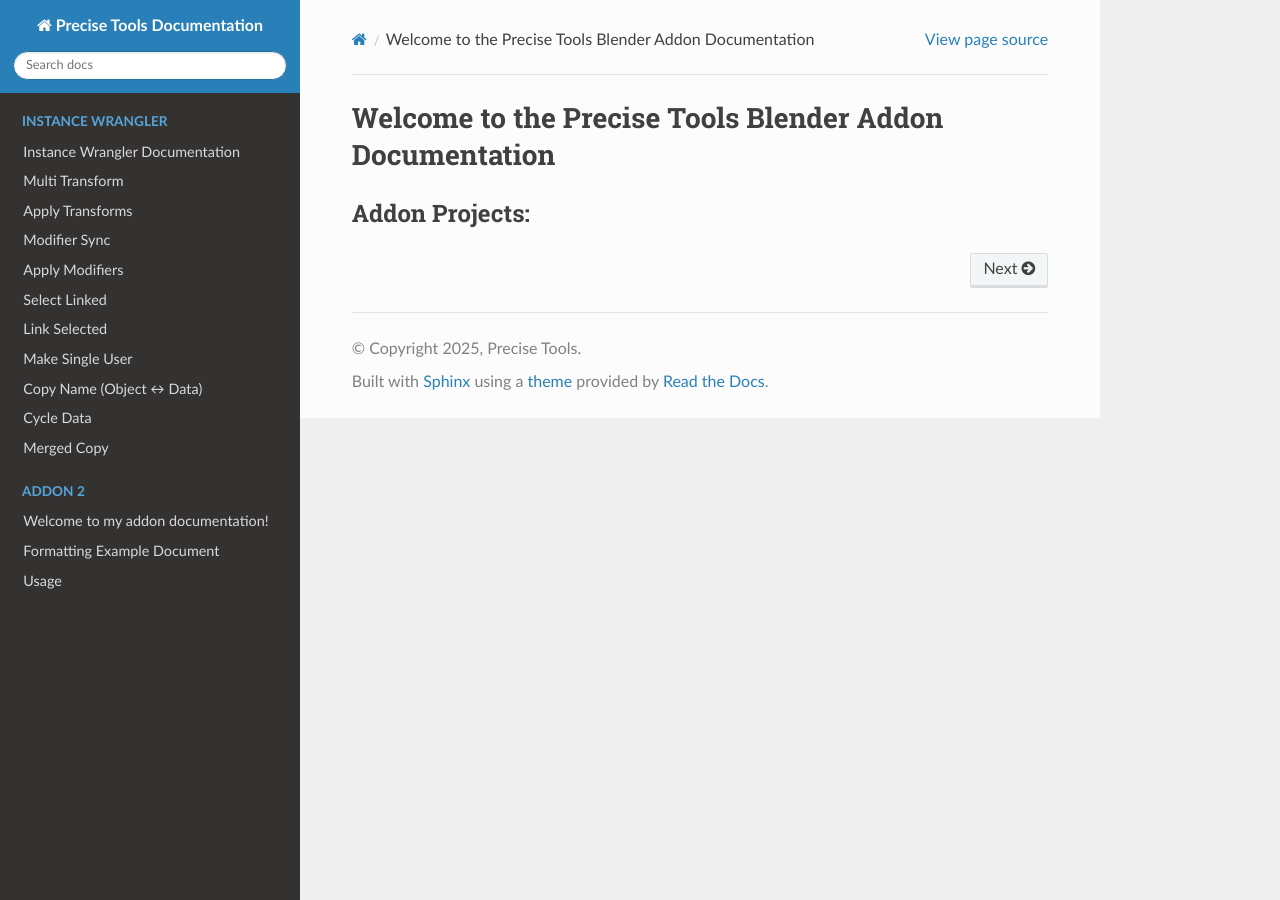
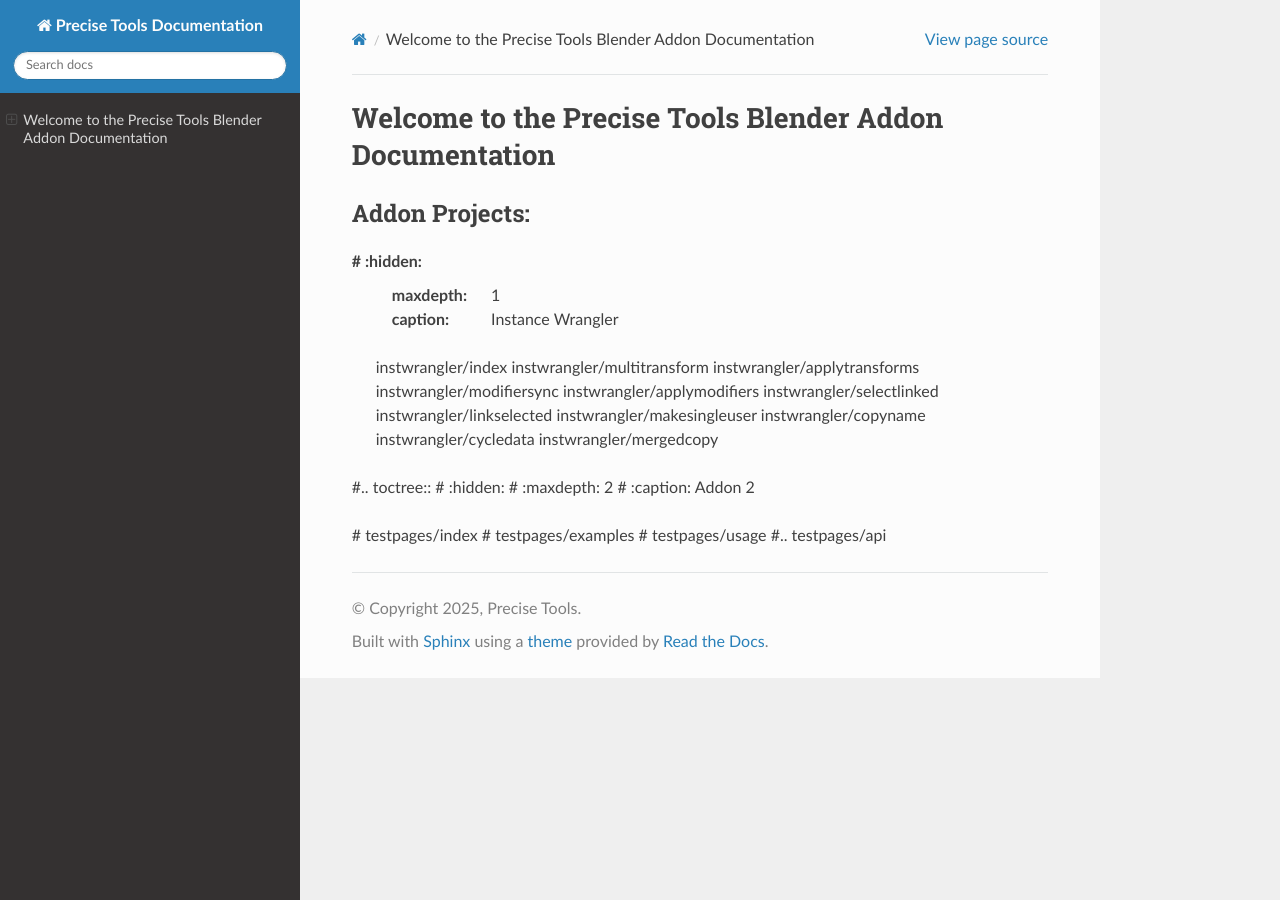
Before and after one commit to jb1981dev/Precise-Docs, a Sphinx documentation site: the page built from docs/source/index.rst, in a window 1280 px wide. Built offline with Sphinx 7.4.7 and the Read the Docs theme 3.1.0, drawn with Linux system fonts in a browser that asks for light colours.

Commit message:
Update index.rst

```diff
--- a/docs/source/index.rst
+++ b/docs/source/index.rst
@@ -7,7 +7,7 @@ Addon Projects:
 ---------------
 
 .. toctree::
-   :hidden:
+#   :hidden:
    :maxdepth: 1
    :caption: Instance Wrangler
 
@@ -23,12 +23,12 @@ Addon Projects:
    instwrangler/cycledata
    instwrangler/mergedcopy
 
-.. toctree::
-   :hidden:
-   :maxdepth: 2
-   :caption: Addon 2
+#.. toctree::
+#   :hidden:
+#   :maxdepth: 2
+#   :caption: Addon 2
 
-   testpages/index
-   testpages/examples
-   testpages/usage
-.. testpages/api
+#   testpages/index
+#   testpages/examples
+#   testpages/usage
+#.. testpages/api
```
